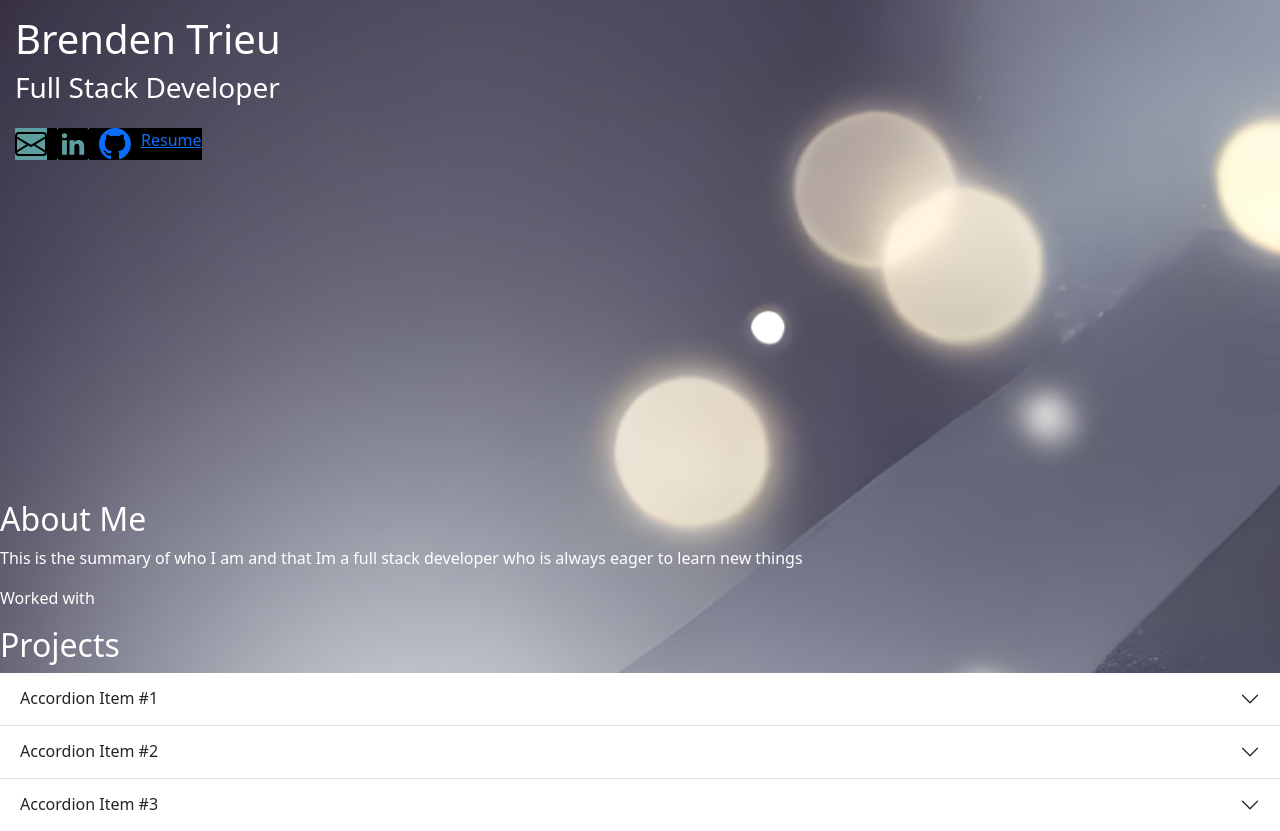
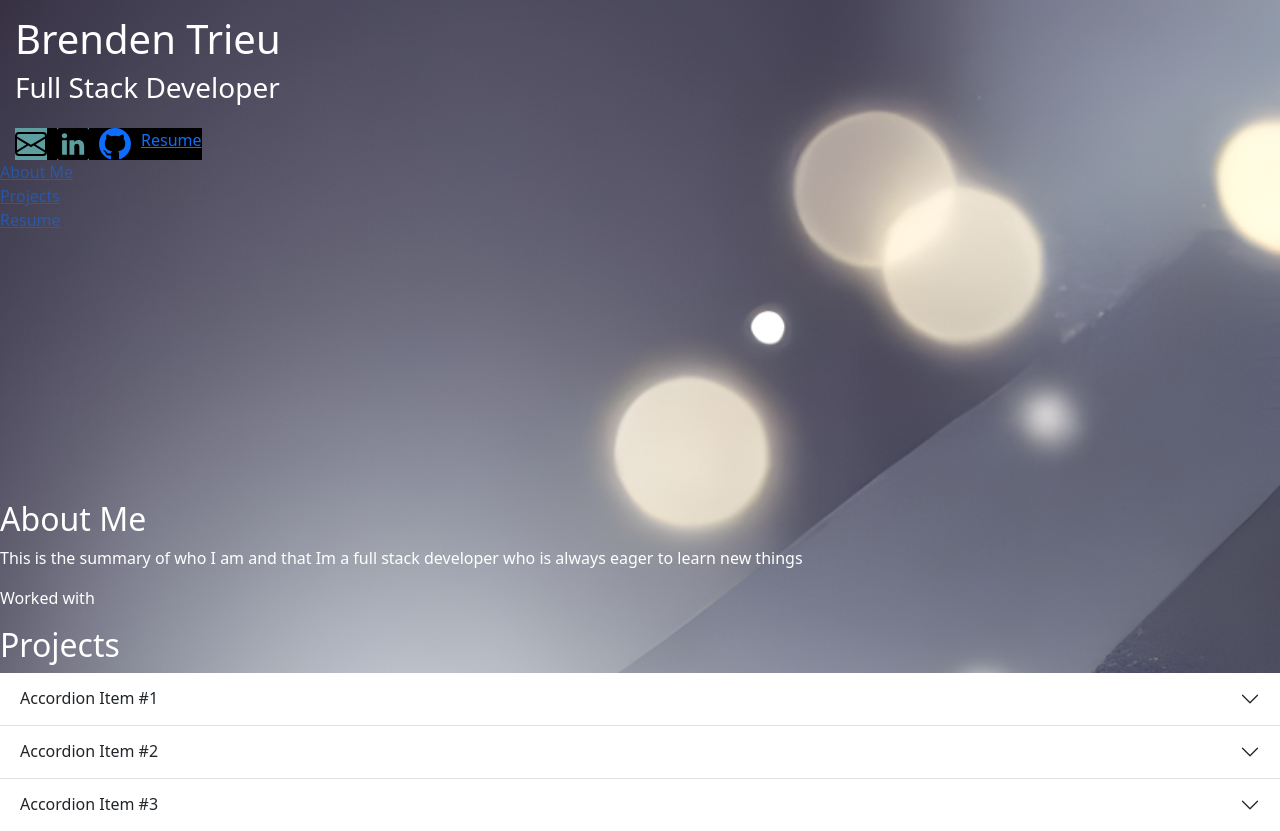
Before and after one commit to Brenden-Trieu/portfolio-website, a Next.js app: page / in a window 1280 px wide. Built offline with nearby package versions, Linux system fonts and the light colour scheme.

Commit message:
nav bar broken

```diff
--- a/src/app/components/nav_bar.tsx
+++ b/src/app/components/nav_bar.tsx
@@ -1,16 +1,13 @@
-import { useEffect, useRef, useState } from "react";
 import styles from "../styles/navBar.module.css";
 
 const NavBar = () => {
-  const stickyRef = useRef(null);
-
   return (
     <div className={styles.sticky}>
       <div>
-        <link href={"aboutMe_section"}>About Me</link>
+        <a href={"aboutMe_section"}>About Me</a>
       </div>
       <div>
-        <link href={"projects_section"}>Projects</link>
+        <a href={"projects_section"}>Projects</a>
       </div>
       <div>
         <a href="../../assets/imgs/Brenden Trieu Resume.pdf" target="_blank">
--- a/src/app/segments/intro.tsx
+++ b/src/app/segments/intro.tsx
@@ -19,6 +19,7 @@ const Intro = () => {
           Resume
         </a>
       </div>
+      <NavBar />
     </div>
   );
 };
```
